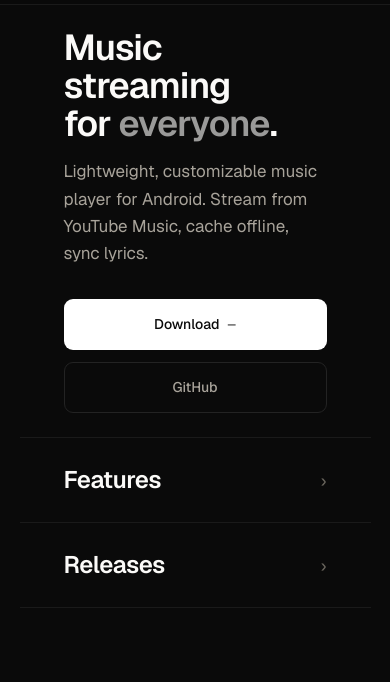
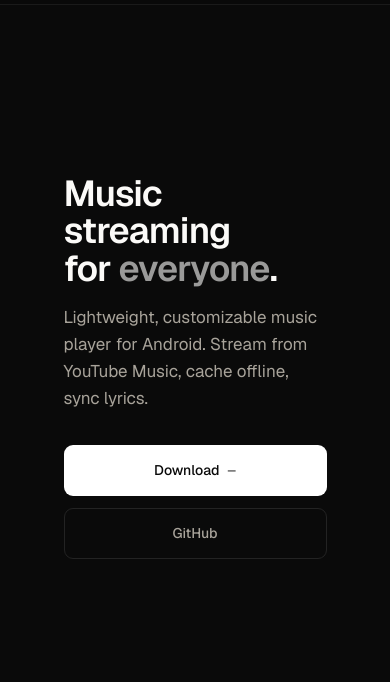
Before and after one commit to khuza08/pulse-web, a plain HTML site: page index.html in a window 390 px wide. Shown: the part 52-734 px from the top of the page. Drawn offline with nearby package versions, Linux system fonts and the light colour scheme; no server answers.

Commit message:
chore: adjust hero position

```diff
--- a/css/style.css
+++ b/css/style.css
@@ -497,6 +497,10 @@
     }
     .hero-inner {
         padding: 56px 0 48px;
+        min-height: 80vh;
+        display: flex;
+        justify-content: center;
+        align-items: center;
     }
     .footer-grid {
         margin-top: 96px;
```
